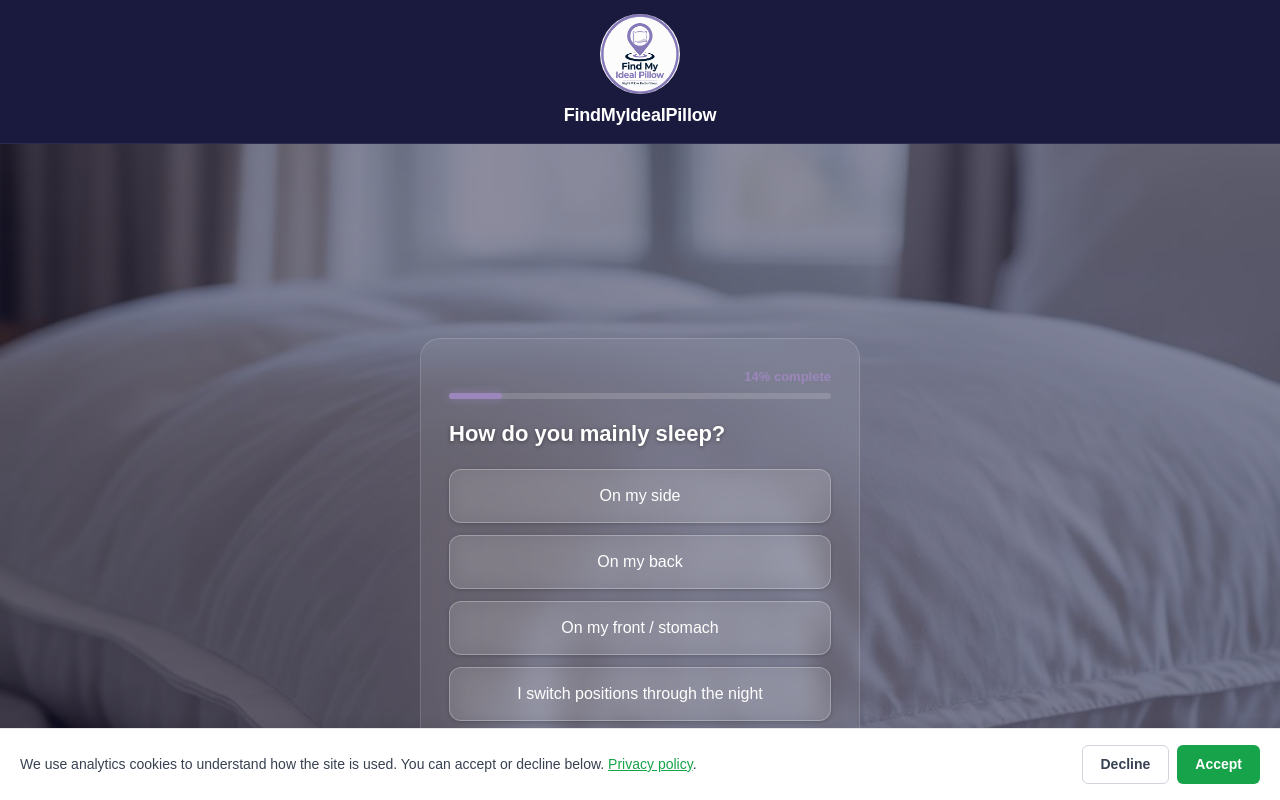
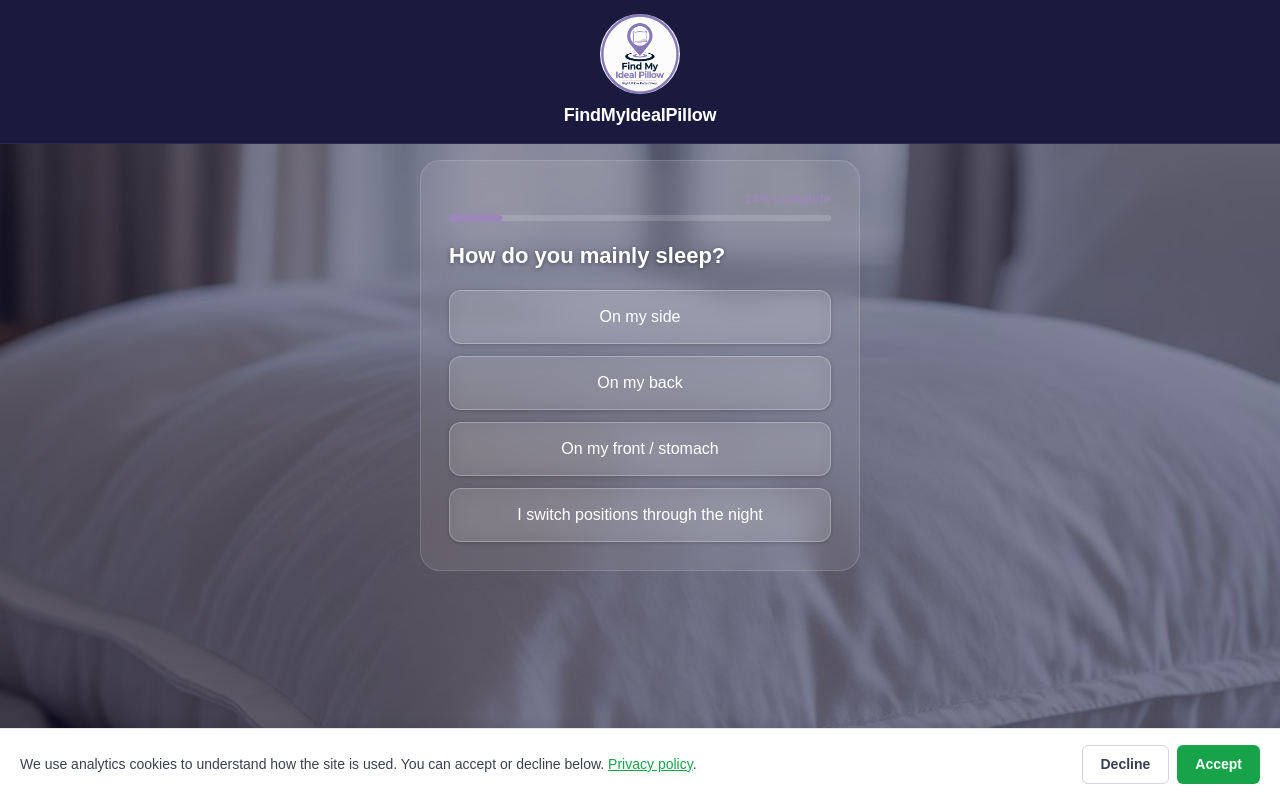
Before and after one commit to alanbishop75/find-my-ideal-pillow, a Next.js app: page /pillow/questionnaire in a window 1280 px wide. Shown: the top 800 px of the page. Built offline with nearby package versions, Linux system fonts and the light colour scheme; no server answers.

Commit message:
fix: questionnaire card sits near header (no centering gap)

```diff
--- a/app/questionnaire/page-client.tsx
+++ b/app/questionnaire/page-client.tsx
@@ -125,8 +125,8 @@ function QuestionnairePageInner({ questionnaire: questionnaireProp, resultsPath
 			display: "flex",
 			flexDirection: "column",
 			alignItems: "center",
-			justifyContent: "center",
-			padding: "40px 16px",
+			justifyContent: "flex-start",
+			padding: "16px 16px 40px",
 			position: "relative",
 		}}>
 			{/* Navy overlay for readability */}
```
